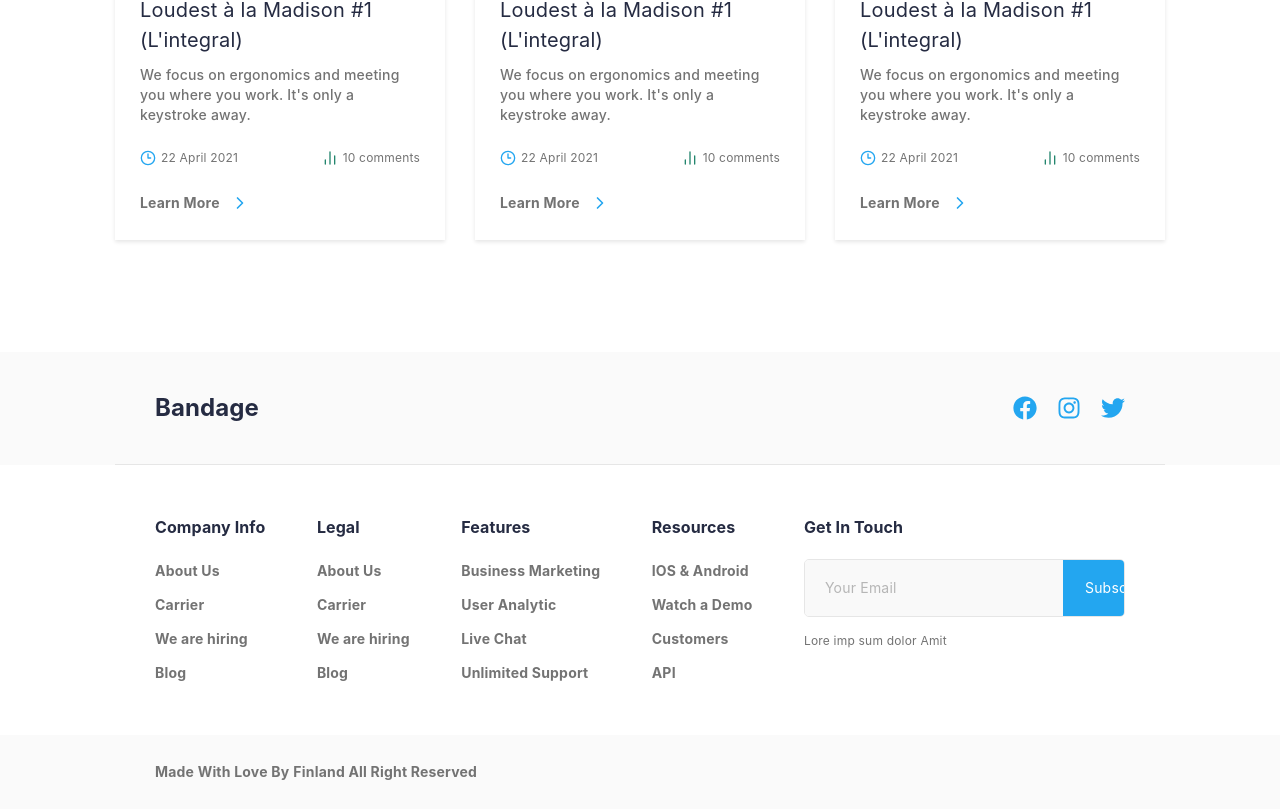
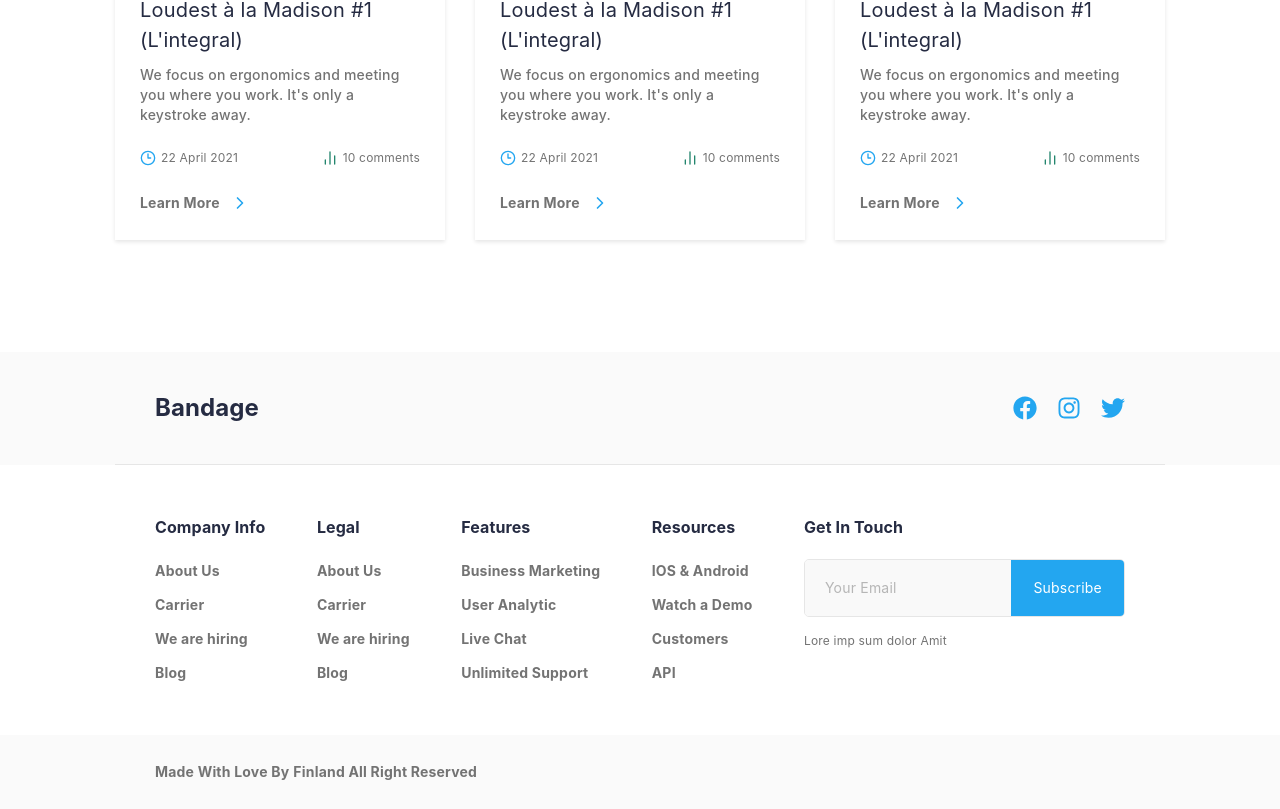
Before and after one commit to orkunorhan/ecommerce-platform, a React (Vite) app: page / in a window 1280 px wide. Shown: the part 5140-5949 px from the top of the page. Built offline with nearby package versions, Linux system fonts and the light colour scheme.

Commit message:
refactor: support route-based footer background
- Detect the current route inside the shared Footer component
- Use a light gray footer header background on Home Page
- Use a white footer header background on Shop and Product Detail pages
- Preserve a single shared Footer component across all routes

```diff
--- a/src/layout/Footer.jsx
+++ b/src/layout/Footer.jsx
@@ -1,4 +1,5 @@
 import { FaFacebook, FaInstagram, FaTwitter } from "react-icons/fa";
+import { useLocation } from "react-router-dom";
 
 const footerColumns = [
     {
@@ -11,7 +12,12 @@ const footerColumns = [
     },
     {
         title: "Features",
-        links: ["Business Marketing", "User Analytic", "Live Chat", "Unlimited Support"],
+        links: [
+            "Business Marketing",
+            "User Analytic",
+            "Live Chat",
+            "Unlimited Support",
+        ],
     },
     {
         title: "Resources",
@@ -20,25 +26,61 @@ const footerColumns = [
 ];
 
 function Footer() {
+    const { pathname } = useLocation();
+
+    const isHomePage = pathname === "/";
+
+    const topBackgroundClassName = isHomePage
+        ? "bg-[#FAFAFA]"
+        : "bg-white";
+
+    const handleSubmit = (event) => {
+        event.preventDefault();
+    };
+
     return (
-        <footer className="flex flex-col bg-white">
-            <div className="bg-[#FAFAFA]">
-                <div className="mx-auto flex max-w-[1050px] flex-col gap-6 px-10 py-10 lg:flex-row lg:items-center lg:justify-between lg:border-b lg:border-[#E6E6E6]">
+        <footer className="flex w-full flex-col bg-white">
+            <div className={`w-full ${topBackgroundClassName}`}>
+                <div className="mx-auto flex w-full max-w-[1050px] flex-col gap-6 px-10 py-10 lg:flex-row lg:items-center lg:justify-between lg:border-b lg:border-[#E6E6E6]">
                     <h2 className="text-2xl font-bold leading-8 tracking-[0.1px] text-[#252B42]">
                         Bandage
                     </h2>
 
                     <div className="flex items-center gap-5 text-[#23A6F0]">
+                        <a
+                            href="#"
+                            aria-label="Facebook"
+                            className="flex items-center justify-center"
+                        >
                             <FaFacebook size={24} />
+                        </a>
+
+                        <a
+                            href="#"
+                            aria-label="Instagram"
+                            className="flex items-center justify-center"
+                        >
                             <FaInstagram size={24} />
+                        </a>
+
+                        <a
+                            href="#"
+                            aria-label="Twitter"
+                            className="flex items-center justify-center"
+                        >
                             <FaTwitter size={24} />
+                        </a>
                     </div>
                 </div>
             </div>
 
+            <div className="w-full bg-white">
                 <div className="mx-auto flex w-full max-w-[1050px] flex-col gap-[30px] px-10 py-[50px] lg:flex-row lg:justify-between">
                     {footerColumns.map((column) => (
-                    <div key={column.title} className="flex flex-col">
+                        <div
+                            key={column.title}
+                            className="flex flex-col"
+                        >
                             <h3 className="text-base font-bold leading-6 tracking-[0.1px] text-[#252B42]">
                                 {column.title}
                             </h3>
@@ -62,15 +104,19 @@ function Footer() {
                             Get In Touch
                         </h3>
 
-                    <form className="mt-5 flex h-[58px] w-full max-w-[321px] overflow-hidden rounded-[5px] border border-[#E6E6E6]">
+                        <form
+                            onSubmit={handleSubmit}
+                            className="mt-5 flex h-[58px] w-full max-w-[321px] overflow-hidden rounded-[5px] border border-[#E6E6E6]"
+                        >
                             <input
                                 type="email"
                                 placeholder="Your Email"
-                            className="flex-1 bg-[#F9F9F9] px-5 text-sm leading-7 tracking-[0.2px] text-[#737373] outline-none"
+                                aria-label="Email address"
+                                className="min-w-0 flex-1 bg-[#F9F9F9] px-5 text-sm leading-7 tracking-[0.2px] text-[#737373] outline-none"
                             />
 
                             <button
-                            type="button"
+                                type="submit"
                                 className="bg-[#23A6F0] px-[22px] text-sm leading-7 tracking-[0.2px] text-white"
                             >
                                 Subscribe
@@ -82,13 +128,16 @@ function Footer() {
                         </p>
                     </div>
                 </div>
+            </div>
 
-            <div className="bg-[#FAFAFA]">
-                <div className="mx-auto flex max-w-[1050px] justify-center px-10 py-[25px] text-center lg:justify-start">
+            <div className="w-full bg-[#FAFAFA]">
+                <div className="mx-auto flex w-full max-w-[1050px] justify-center px-10 py-[25px] lg:justify-start">
                     <p className="text-center text-sm font-bold leading-6 tracking-[0.2px] text-[#737373] lg:text-left">
                         Made With Love By
                         <br className="lg:hidden" />
-                        <span className="lg:ml-1">Finland All Right Reserved</span>
+                        <span className="lg:ml-1">
+                            Finland All Right Reserved
+                        </span>
                     </p>
                 </div>
             </div>
```
Lines whose indentation alone changed are shown as unchanged.
